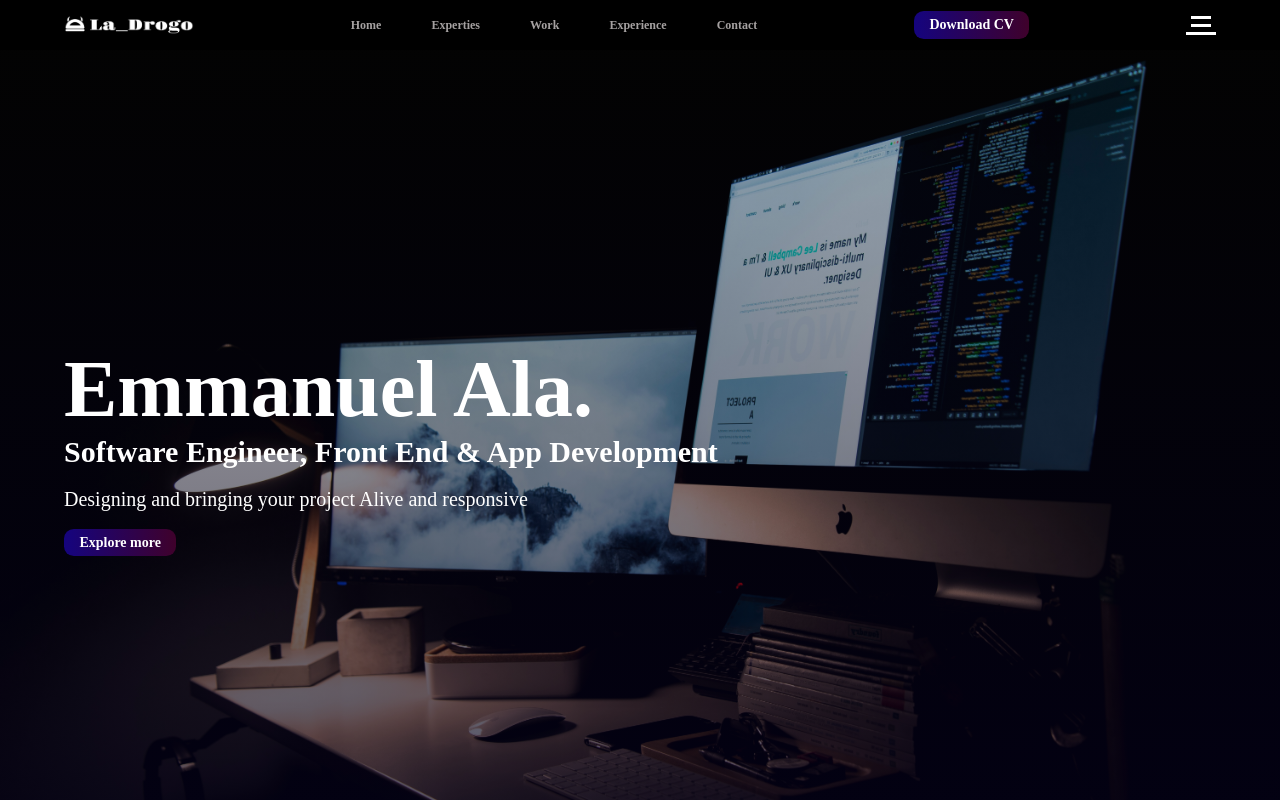
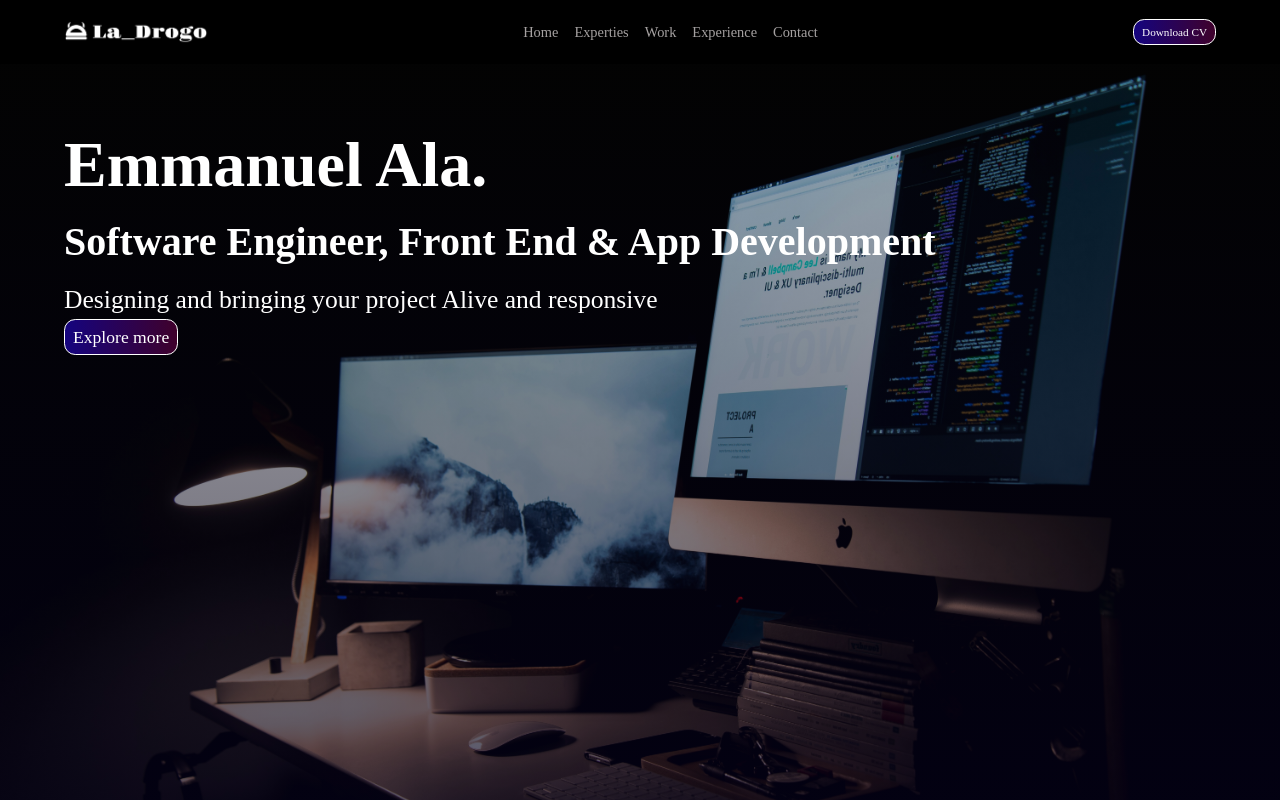
Before and after one commit to emmabobo/Portfolio, a React (Vite) app in the folder portfolio/: page / in a window 1280 px wide. Shown: the top 800 px of the page. Built offline with nearby package versions, Linux system fonts and the light colour scheme; a web font is replaced by a local one.

Commit message:
change to using rem instead of em

```diff
--- a/portfolio/src/Components/Hero/Hero.css
+++ b/portfolio/src/Components/Hero/Hero.css
@@ -1,72 +1,79 @@
-.hero{
+.hero {
     width: 100%;
-    height: 100vh;
-    background:linear-gradient(rgba(10, 10, 10, 0.281),rgba(4, 1, 27, 0.7)), url('../../assets/hero.jpg'),black;
-
+    min-height: 100vh; /* Use min-height instead of height for better responsiveness */
+    background: linear-gradient(rgba(10, 10, 10, 0.281), rgba(4, 1, 27, 0.7)), url('../../assets/hero.jpg');
     background-size: cover;
-    background-position: 80%;
-
-
+    background-position: 80%; /* Center the background image */
     display: flex;
     flex-direction: column;
     justify-content: center;
     align-items: center;
-    /*linear-gradient(rgba(8,0,58,.7),rgba(8,0,58,.7)) */
+    color:var(--text-color); /* Add color to the text for better readability */
+    padding: 2rem; /* Add padding for better spacing */
   }
 
-.hero h1{
-    font-size: 3em;
-
-}
-.hero h2{
-    font-size: 1.1em;
-}
-.hero p{
-    font-size: .9em ;
-    line-height: 3em;
+  .hero h1 {
+    font-size: 2rem;
+    margin-bottom: 1rem;
   }
 
-@media (min-width: 425px){
-    .hero h1{
-        font-size: 4em;
+  .hero h2 {
+    font-size: 1.2rem;
+    margin-bottom: 1rem;
+  }
 
+  .hero p {
+    font-size: 1rem;
+    line-height: 1.5;
+    max-width: 40rem; /* Limit text width for better readability */
+    text-align: center;
   }
-    .hero h2{
-        font-size: 1.4em;
+
+  @media (min-width: 425px) {
+    .hero h1 {
+      font-size: 2.5rem;
     }
-    .hero p{
-        font-size: 1.5em ;
-        line-height: 3em;
+
+    .hero h2 {
+      font-size: 1.5rem;
+    }
+
+    .hero p {
+      font-size: 1.2rem;
     }
   }
 
-@media (min-width: 768px){
-    .hero{
+  @media (min-width: 768px) {
+    .hero {
       align-items: flex-start;
-    }
-    .hero h1{
-        font-size: 6em;
-
-    }
-    .hero h2{
-        font-size: 2.5em;
-    }
-    .hero p{
-        font-size: 1.6em ;
-        line-height: 3em;
+      justify-content: flex-start;
+      padding: 4rem;
     }
 
+    .hero h1 {
+      font-size: 3rem;
     }
-@media (min-width: 1024px){
 
-    .hero h1{
-        font-size: 8em;
+    .hero h2 {
+      font-size: 1.8rem;
+    }
 
-    }
-    .hero h2{
-        font-size: 3em;
-    }
-    .hero p{
-        font-size: 2em ;
+    .hero p {
+      font-size: 1.4rem;
+      text-align: left;
     }
   }
+
+  @media (min-width: 1024px) {
+    .hero h1 {
+      font-size: 4rem;
+    }
+
+    .hero h2 {
+      font-size: 2.5rem;
+    }
+
+    .hero p {
+      font-size: 1.6rem;
+    }
+  }
--- a/portfolio/src/Components/Hero/Hero.jsx
+++ b/portfolio/src/Components/Hero/Hero.jsx
@@ -21,4 +21,4 @@ function Hero() {
   )
 }
 
-export default Hero
+export default Hero;
--- a/portfolio/src/Components/Navbar/Navbar.css
+++ b/portfolio/src/Components/Navbar/Navbar.css
@@ -1,7 +1,7 @@
 .nav-container {
     background: var(--primary-color); /* Assuming you have a CSS variable defined for --primary-color */
     width: 100%;
-    height: 5rem;
+    height: 4rem;
     display: flex;
     align-items: center;
     justify-content: center;
@@ -20,18 +20,18 @@
   .menu-icon {
     display: none;
     cursor: pointer;
-    width: 2.5em;
+    width: 2.5rem;
   }
 
   .logo_mobile {
-    width: 3.5em;
+    width: 3rem;
   }
 
   .mobileView {
     width: 100%;
     background-color: rgba(9, 9, 9, 0.819);
     position: absolute;
-    top: 5em;
+    top: 4rem;
     left: 0;
     opacity: 0;
     z-index: 99;
@@ -44,29 +44,24 @@
   }
 
   .mobile-nav-list {
-    margin: 1em auto 2em;
+    margin-bottom: 1rem;
     display: flex;
     flex-direction: column;
     text-align: center;
   }
 
   .mobile-list:last-child {
-    margin-top: 1em;
+    margin-top: .5rem;
   }
 
   .mobile-list-link {
     text-decoration: none;
-    font-size: 1.4em;
-    line-height: 2em;
+    font-size: 0.8rem;
+    line-height: 2rem;
   }
 
   .btn-mobile {
-    border: none;
-    padding: 0.4em 0.5em;
-    border-radius: 0.7em;
-    cursor: pointer;
-    font-weight: bold;
-    font-size: 1.1em;
+    font-size: 0.7rem;
   }
 
   .hamburger-menu-raw {
@@ -76,27 +71,28 @@
   .hamburger-menu-raw .bar {
     display: block;
     background-color: white;
-    width: 2em;
-    height: 0.3em;
-    margin: 5px auto;
+    width: 2rem;
+    height: 0.3rem;
+    margin: .2rem auto;
     transition: all 0.6s ease-in-out;
   }
+  .hamburger-menu-raw .bar:nth-child(3) {
+    width: 2.5rem;
+  }
 
-  .hamburger-menu-raw .bar:nth-child(3) {
-    width: 30px;
-  }
 
   .hamburger-menu-raw.active .bar:nth-child(2) {
     opacity: 0;
   }
 
   .hamburger-menu-raw.active .bar:nth-child(1) {
-    transform: translateY(8px) rotate(45deg);
+    width: 2rem;
+    transform: translateY(.5rem) rotate(45deg);
   }
 
   .hamburger-menu-raw.active .bar:nth-child(3) {
-    width: 2em;
-    transform: translateY(-8px) rotate(-45deg);
+    width: 2rem;
+    transform: translateY(-.5rem) rotate(-45deg);
   }
 
   .list-desktop,
@@ -105,7 +101,15 @@
     display: none;
   }
 
+  @media (min-width: 425px){
+
+
+  }
+
   @media (min-width: 768px) {
+    .hamburger-menu-raw{
+        display: none;
+    }
     .menu-icon {
       display: none;
     }
@@ -113,17 +117,28 @@
     .list-desktop {
       display: block;
     }
+    .mobile-nav-list{
+        display: none;
+    }
 
     .nav-list {
       text-decoration: none;
       list-style: none;
       display: flex;
-      gap: 2em;
-      font-size: 2.5em;
+      gap: 1rem;
+
+    }
+    .nav-list .list-link{
+        font-size: .8rem;
+        color: var(--text-color-grey);
+    }
+    .nav-list .list-link:active{
+        color: var(--text-color);
     }
 
     .btn-cv {
       display: inline-flex;
+      font-size: .7rem;
     }
 
     .menu-icon_container {
@@ -132,10 +147,10 @@
   }
 
   @media (min-width: 1024px) {
+
     .nav-list .list .list-link {
-      color: var(--text-color-grey); /* Assuming you have a CSS variable defined for --text-color-grey */
-      font-size: 1.2em;
-      font-weight: bold;
+      font-size: .9rem;
+
     }
 
     .nav-list .list .list-link:hover {
@@ -149,7 +164,7 @@
 
     .logo_wide {
       display: block;
-      width: 13em;
+      width: 9rem;
     }
 
     .btn-cv {
--- a/portfolio/src/Components/Navbar/Navbar.jsx
+++ b/portfolio/src/Components/Navbar/Navbar.jsx
@@ -41,7 +41,7 @@ function Navbar() {
             <li className='mobile-list'><a className={`mobile-list-link ${isMenuOpen ? 'active' : ''}`} href="#" onClick={toggleMenu}>Experience</a></li>
             <li className='mobile-list'><a className={`mobile-list-link ${isMenuOpen ? 'active' : ''}`} href="#" onClick={toggleMenu} >Contact</a></li>
             <li className={`mobile-list ${isMenuOpen ? 'active' : ''}`} href="#" onClick={toggleMenu} >
-              <button className='btn-mobile btn-cv-mobile'>Download CV</button>
+              <button className='btn btn-mobile btn-cv-mobile'>Download CV</button>
             </li>
           </ul>
         </div>
--- a/portfolio/src/index.css
+++ b/portfolio/src/index.css
@@ -13,16 +13,17 @@
     margin: 0;
     box-sizing: border-box;
     font-family: "DM Serif Text", serif;
-    font-size: 10px;
 
 }
 .btn{
-    border: none;
-    padding: .6em 1.1em;
-    border-radius: .7em;
+    border: 1px var(--text-color) solid;
+    padding: .4rem .5rem;
+    border-radius: .7rem;
     cursor: pointer;
-    font-weight: bold;
-    font-size: 1.4em;
+    font-size: 1.1rem;
+    outline: none;
+    color: var(--text-color);
+    background: linear-gradient(to right, rgb(21, 4, 127),rgb(63, 1, 43));
 }
 
 body{
@@ -30,16 +31,7 @@ body{
     background:var(--primary-color);
 
 }
-.btn{
-    display: flex;
-        background: linear-gradient(to right, rgb(21, 4, 127),rgb(63, 1, 43));
-        border: none;
-        padding: .4em 1.1em;
-        border-radius: .7em;
-        color: var(--text-color);
-        cursor: pointer;
-        font-weight: bold;
-}
+
 a{
     text-decoration: none;
     color: inherit;
```
Lines whose indentation alone changed are shown as unchanged.
